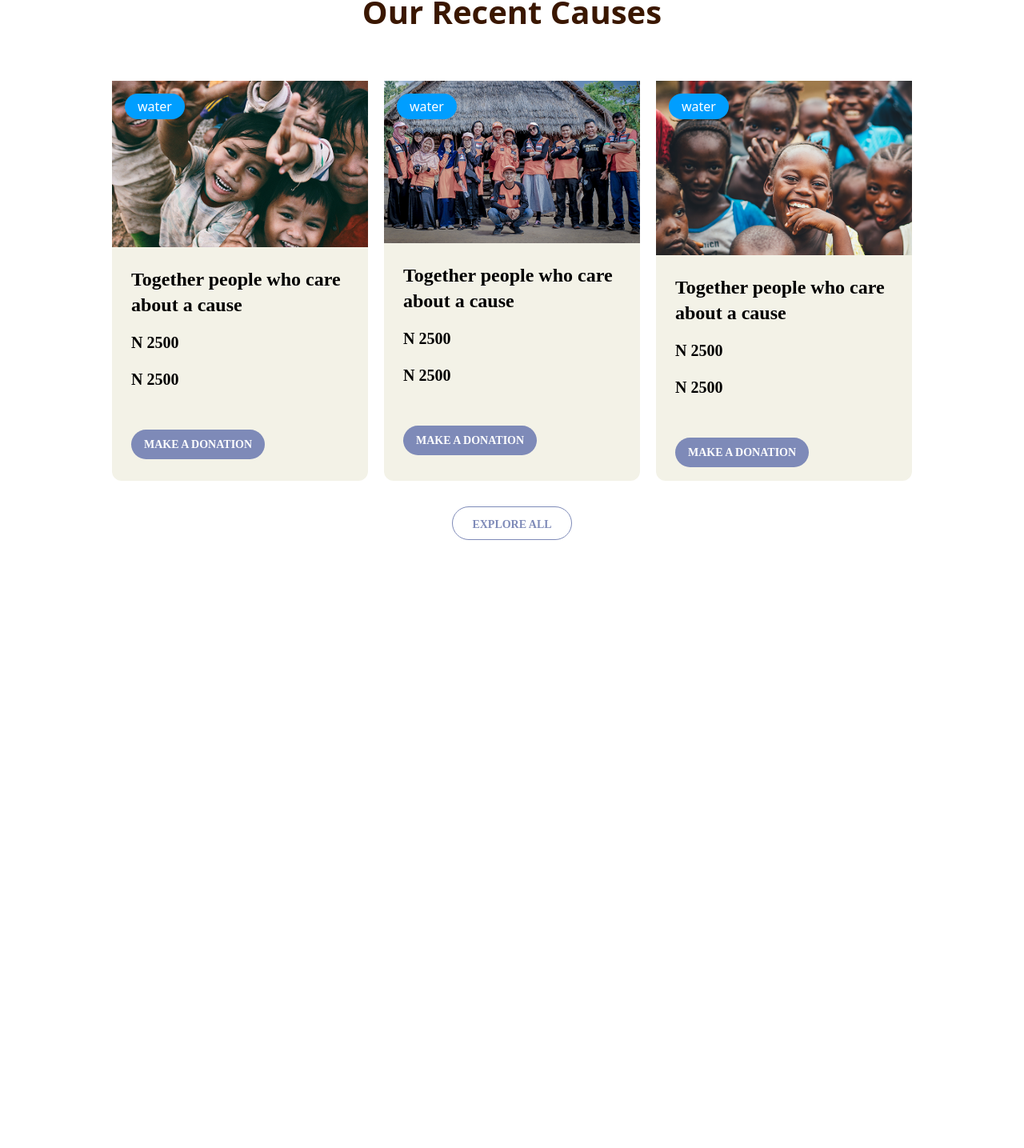
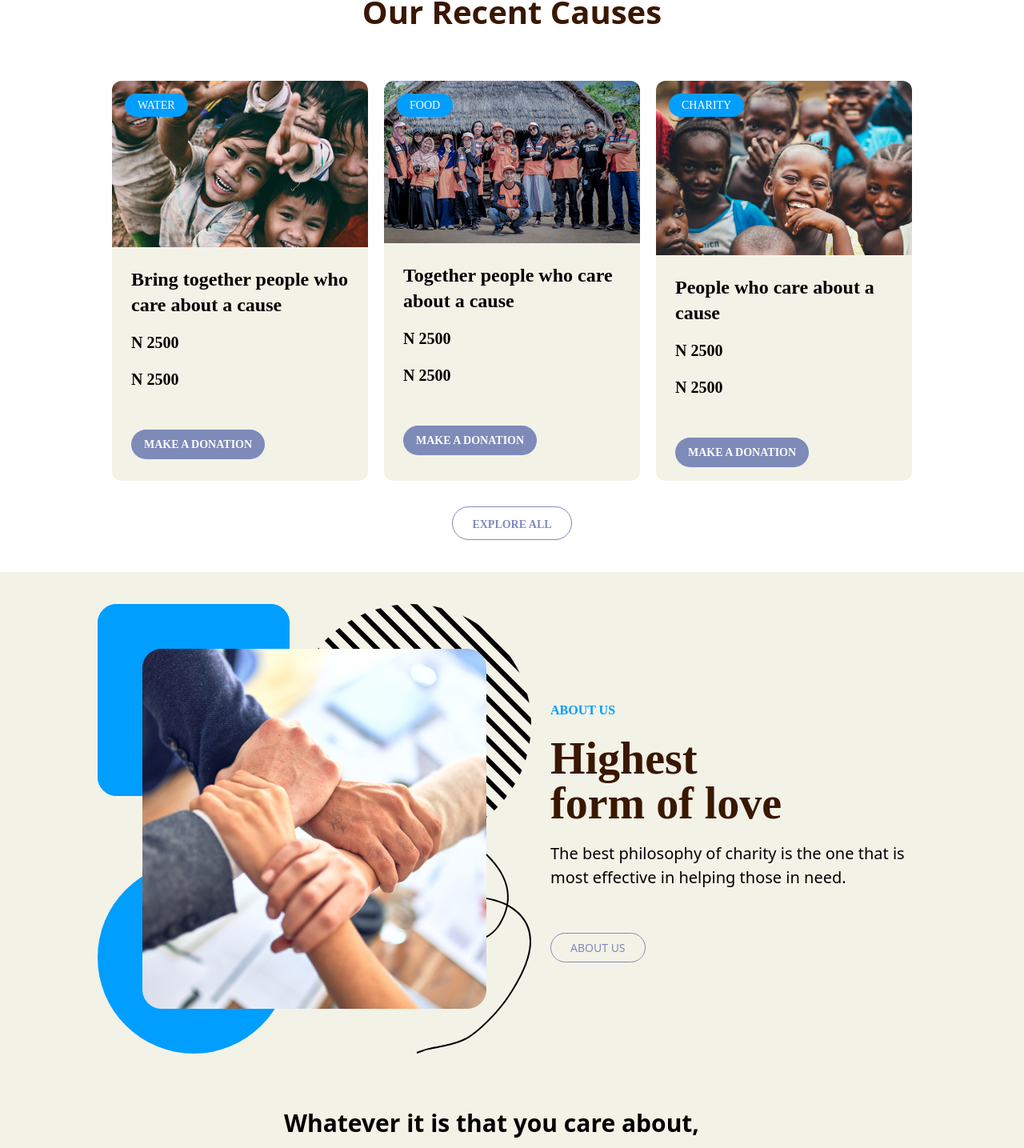
Before and after one commit to hcoretech/childrenOfwar, a Next.js app: page /home in a window 1280 px wide. Shown: the part 1735-3170 px from the top of the page at 80% size. Before the commit the page ends 2410 px from the top, so only its background shows below. Built offline with nearby package versions, Linux system fonts and the light colour scheme.

Commit message:
new commit

```diff
--- a/app/(root)/home/page.tsx
+++ b/app/(root)/home/page.tsx
@@ -149,12 +149,12 @@ export default function Page(){
 
                 {/* </div> */}
                 <div className="bg-white ">
-                      <h1 className="absolute py-1 px-4 top-4 ml-4 rounded-[18px]  bg-[#009EFF] text-white">water</h1>
-                    <Image src='/kidsTogether.png' className="w-[320px] h-auto" alt="kidsLove" width={500} height={200} />
+                      <h1 className="absolute py-1 px-4 top-4 ml-4 rounded-[18px] text-[14px] font-[Rowdies] font-light  bg-[#009EFF] text-white">WATER</h1>
+                    <Image src='/kidsTogether.png' className="w-[320px] h-auto rounded-tl-[12px] rounded-tr-[12px]" alt="kidsLove" width={500} height={200} />
                 </div>
                 <div className="p-6 flex flex-col gap-4">
                 <div >
-                    <h1 className="text-[24px] font-[Rowdies] font-bold text-base/8 ">Together people who care about a cause</h1>
+                    <h1 className="text-[24px] font-[Rowdies] font-bold text-base/8 ">Bring together people who care about a cause</h1>
                 </div>
                 <div>
                     <p className="text-[20px] font-bold font-[Rowdies]">N 2500</p>
@@ -178,8 +178,8 @@ export default function Page(){
 
                 {/* </div> */}
                 <div className="bg-white">
-                      <h1 className="absolute py-1 px-4 top-4 ml-4 rounded-[18px]  bg-[#009EFF] text-white">water</h1>
-                    <Image src='/kidsLove.png' className="w-[320px] h-auto" alt="kidsLove" width={500} height={200} />
+                      <h1 className="absolute py-1 px-4 top-4 ml-4 rounded-[18px] text-[14px] font-[Rowdies] font-light   bg-[#009EFF] text-white">FOOD</h1>
+                    <Image src='/kidsLove.png' className="w-[320px] h-auto rounded-tl-[12px] rounded-tr-[12px]" alt="kidsLove" width={500} height={200} />
                 </div>
                 <div className="p-6 flex flex-col gap-4">
                 <div >
@@ -208,12 +208,12 @@ export default function Page(){
 
                 {/* </div> */}
                 <div className="bg-white">
-                      <h1 className="absolute py-1 px-4 top-4 ml-4 rounded-[18px]  bg-[#009EFF] text-white">water</h1>
-                    <Image src='/kidsCauses.png' className="w-[320px] h-auto" alt="kidsLove" width={500} height={200} />
+                      <h1 className="absolute py-1 px-4 top-4 ml-4 rounded-[18px] text-[14px] font-[Rowdies] font-light   bg-[#009EFF] text-white">CHARITY</h1>
+                    <Image src='/kidsCauses.png' className="w-[320px] h-auto rounded-tl-[12px] rounded-tr-[12px]" alt="kidsLove" width={500} height={200} />
                 </div>
                 <div className="p-6 flex flex-col gap-4">
                 <div >
-                    <h1 className="text-[24px] font-[Rowdies] font-bold text-base/8 ">Together people who care about a cause</h1>
+                    <h1 className="text-[24px] font-[Rowdies] font-bold text-base/8 ">People who care about a cause</h1>
                 </div>
                 <div>
                     <p className="text-[20px] font-bold font-[Rowdies]">N 2500</p>
@@ -238,6 +238,57 @@ export default function Page(){
                     <Link className="text-[#7E8AB8] text-[14px] font-bold font-[Rowdies]" href='/' > EXPLORE ALL</Link>
                 </div>
              </div>
+
+             <div className="bg-[#F3F2E7]">
+             <div className="flex justify-center  gap-6 items-center  relative p-10 mt-10">
+                 <div className="relative">
+
+                    <div className="absolute size-[240px] rounded-[100%] bottom-0 left-0 bg-[#009EFF] ">
+
+                   </div>
+                      <div className="absolute size-[240px] rounded-[24px] top-0 left-0 bg-[#009EFF]">
+
+                   </div>
+                     <div className="absolute size-[240px] rounded-[24px] top-0 left-0 bg-[#009EFF]">
+
+                   </div>
+                    <div className="absolute right-0 bottom-0">
+                        <Image src="/Path.svg" width={800} height={400} alt="path" priority className="w-auto max-sm:w-[60px] h-auto  "/>
+                    </div>
+                    <div className="absolute top-0  right-0  ">
+                        <Image src="/Shape.svg" width={800} height={400} alt="shape" priority className="w-auto  max-sm:h-auto h-[300px] "/>
+                    </div>
+
+                   <div className="p-14">
+
+                    <Image src='/hands.png' alt="holding hands" width={400} height={450} className="w-auto h-auto relative "/>
+                   </div>
+                </div>
+
+                <div className="flex flex-col gap-15">
+                <div className="flex flex-col gap-5">
+                    <div >
+                        <h1 className="text-[16px] font-[Rowdies] font-bold text-[#009EFF]"> ABOUT US</h1>
+                    </div>
+                    <div>
+                        <h1 className="text-[56px] text-[#3A1700] font-bold font-[Rowdies] w-[314px] text-base/14 "> Highest form of love</h1>
+                    </div>
+                    <h1 className="font-inter text-[20px]  w-[470px]"> The best philosophy of charity is the one that is most effective in helping those in need.</h1>
+                </div>
+                <div>
+                     <Link className="text-[14px] rounded-full py-2 px-6 text-[#7E8AB8] border" href=''>ABOUT US</Link>
+                </div>
+                </div>
+                </div>
+
+
+                <div className="flex justify-center mt-6 ">
+                    <h1 className="text-[30px] font-bold font-inter w-[570px]"> Whatever it is that you care about, there will be a charity working on it.</h1>
+                </div>
+
+             </div>
+
+
         </section>
     )
 }
```
Also changed, not shown: public/hands.png (added).
